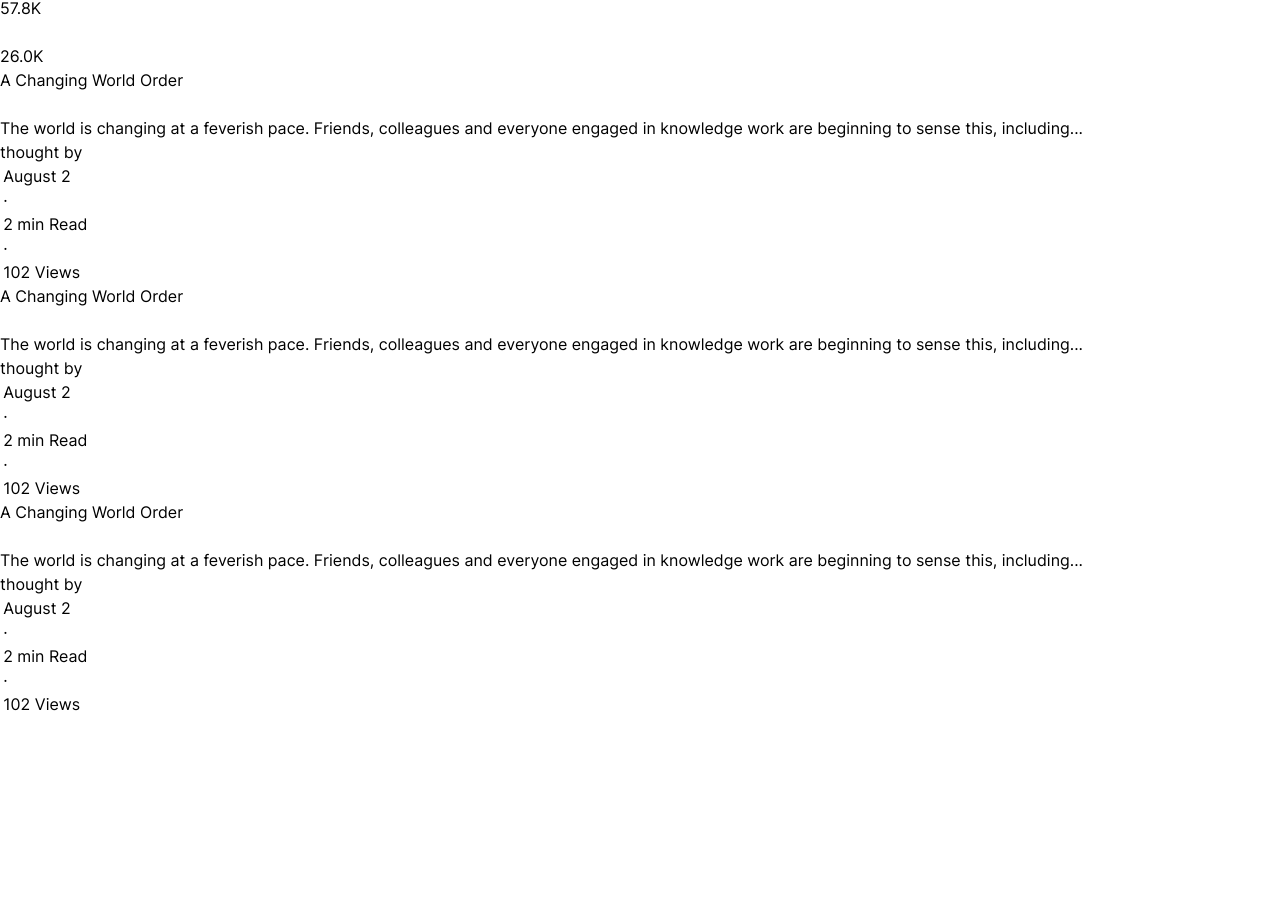
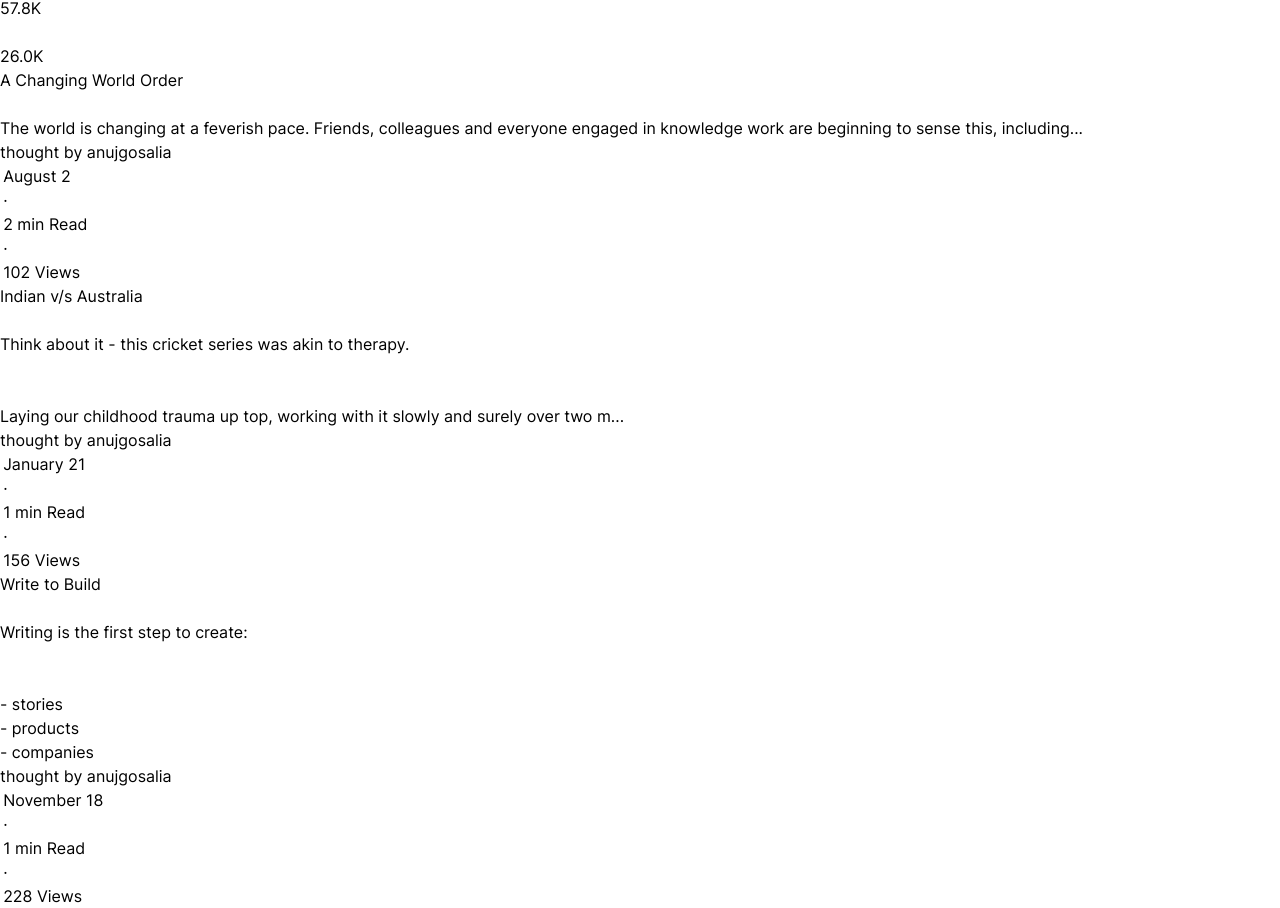
Before and after one commit to sourinsarkar/ttt-assignment-page, a React (Vite) app: page / in a window 1280 px wide. Shown: the part 1778-2686 px from the top of the page. Before the commit the page ends 2494 px from the top, so only its background shows below. Built offline with nearby package versions, Linux system fonts and the light colour scheme; some icons are missing.

Commit message:
Completed with web-view

```diff
--- a/src/components/PostSection/Post.tsx
+++ b/src/components/PostSection/Post.tsx
@@ -1,35 +1,69 @@
-import Data from "../../data/Data.json"
 import ProfileBioIcons from "../ProfileSection/ProfileBioIcons";
 
 interface Props {
   postAuthor: string;
   postHeadline: string;
-    postContent: string;
-    postData: string;
+  postContent: string | string[] | (string | string[])[];
+  postDate: string;
   postDuration: string;
   postViews: string;
 }
 
-const Post: React.FC<Props> = ( { postAuthor, postHeadline, postContent, postData, postDuration, postViews } ) => {
+const Post: React.FC<Props> = ({
+  postAuthor,
+  postHeadline,
+  postContent,
+  postDate,
+  postDuration,
+  postViews,
+}) => {
   return (
     <div className="pt-10 pb-5">
       <div className="flex justify-between items-center">
-                <div className="text-2xl font-extrabold">{Data.posts[0].headline}<h1></h1></div>
-                <div><ProfileBioIcons iconName="ThumbsUp" color="bg-[#fec03f]"/></div>
+        <div className="text-2xl font-extrabold">
+          {postHeadline}
+          <h1></h1>
         </div>
-            <div className="mt-6 mb-10"><h1>{Data.posts[0].content[0]}</h1></div>
+        <div>
+          <ProfileBioIcons iconName="ThumbsUp" color="bg-[#fec03f]" />
+        </div>
+      </div>
+      <div className="mt-6 mb-10">
+        <h1>
+        {Array.isArray(postContent)
+          ? postContent.map((item, index) => (
+              <div key={index}>
+                {Array.isArray(item) ? (
+                  <ul>
+                    {item.map((subItem, subIndex) => (
+                      <li key={subIndex}>{subItem}</li>
+                    ))}
+                  </ul>
+                ) : (
+                  <p>{typeof item === "string" ? item : null}</p>
+                )}
+                {index !== postContent.length - 1 && <><br/><br/></>}
+              </div>
+            ))
+          : null}
+        </h1>
+      </div>
       <div className="flex justify-between">
-                <div className="text-[#5cb8c3] font-medium"><p>thought <span className="text-black">by {name}</span></p></div>
+        <div className="text-[#5cb8c3] font-medium">
+          <p>
+            thought <span className="text-black">by {postAuthor}</span>
+          </p>
+        </div>
         <div className="flex post-meta-data">
-                    <div>{Data.posts[0].metaData.date}</div>
+          <div>{postDate}</div>
           <div>&#183;</div>
-                    <div>{Data.posts[0].metaData.duration} min Read</div>
+          <div>{postDuration} min Read</div>
           <div>&#183;</div>
-                    <div>{Data.posts[0].metaData.views} Views</div>
+          <div>{postViews} Views</div>
         </div>
       </div>
     </div>
   );
-}
+};
 
-export default Post
+export default Post;
--- a/src/components/PostSection/PostShowcase.tsx
+++ b/src/components/PostSection/PostShowcase.tsx
@@ -1,16 +1,16 @@
 import Post from "./Post";
-import Data from '../../data/Data.json'
+import Data from "../../data/Data.json";
 
-const name = Data.profile.name.toLowerCase().replace(" ","");
+const name = Data.profile.name.toLowerCase().replace(" ", "");
 
-const PostShowcase: React.FC< {} > = () => {
-    return (
-        <div>
-            <Post postAuthor={name} postHeadline={Data.posts[2].headline} postContent={Data.posts[2].content[2]} postDate={Data.posts[0].metaData.date} postDuration={Data.posts[0].metaData.duration} postViews={Data.posts[0].metaData.views} />
-            <Post postAuthor={name} postHeadline={Data.posts[1].headline} postContent={Data.posts[1].content[1]} postDate={Data.posts[1].metaData.date} postDuration={Data.posts[1].metaData.duration} postViews={Data.posts[1].metaData.views} />
-            <Post postAuthor={name} postHeadline={Data.posts[2].headline} postContent={Data.posts[2].content[2]} postDate={Data.posts[2].metaData.date} postDuration={Data.posts[2].metaData.duration} postViews={Data.posts[2].metaData.views} />
-        </div>
-    );
-}
+const PostShowcase: React.FC<{}> = () => {
+  return (
+    <div>
+      <Post postAuthor={name} postHeadline={Data.posts[0].headline} postContent={Data.posts[0].content} postDate={Data.posts[0].metaData.date} postDuration={Data.posts[0].metaData.duration} postViews={Data.posts[0].metaData.views} />
+      <Post postAuthor={name} postHeadline={Data.posts[1].headline} postContent={Data.posts[1].content} postDate={Data.posts[1].metaData.date} postDuration={Data.posts[1].metaData.duration} postViews={Data.posts[1].metaData.views} />
+      <Post postAuthor={name} postHeadline={Data.posts[2].headline} postContent={Data.posts[2].content} postDate={Data.posts[2].metaData.date} postDuration={Data.posts[2].metaData.duration} postViews={Data.posts[2].metaData.views} />
+    </div>
+  );
+};
 
-export default PostShowcase
+export default PostShowcase;
--- a/src/data/Data.json
+++ b/src/data/Data.json
@@ -47,7 +47,7 @@
       "headline": "Write to Build",
       "content": [
         "Writing is the first step to create:",
-        ["stories", "products", "companies"]
+        ["- stories", "- products", "- companies"]
       ],
       "content-type": "thought",
       "metaData": {
```
Lines whose indentation alone changed are shown as unchanged.
